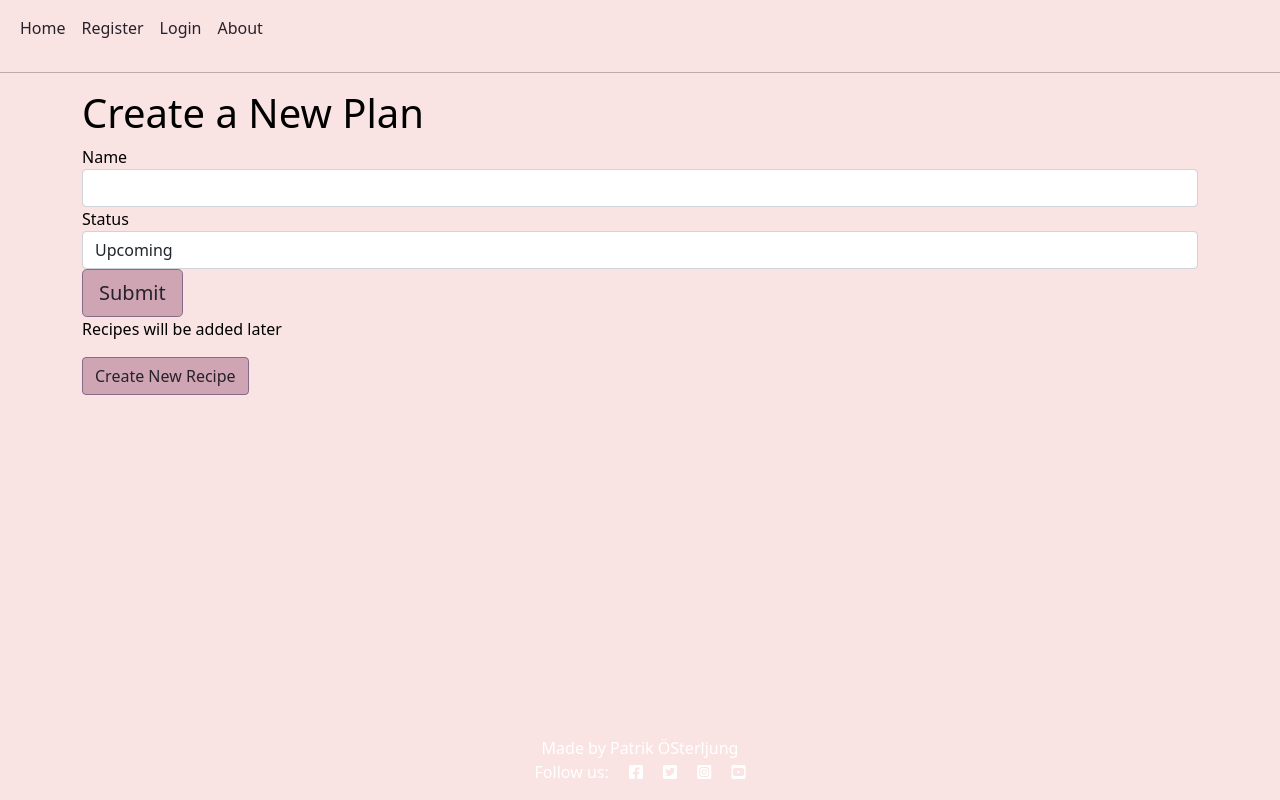
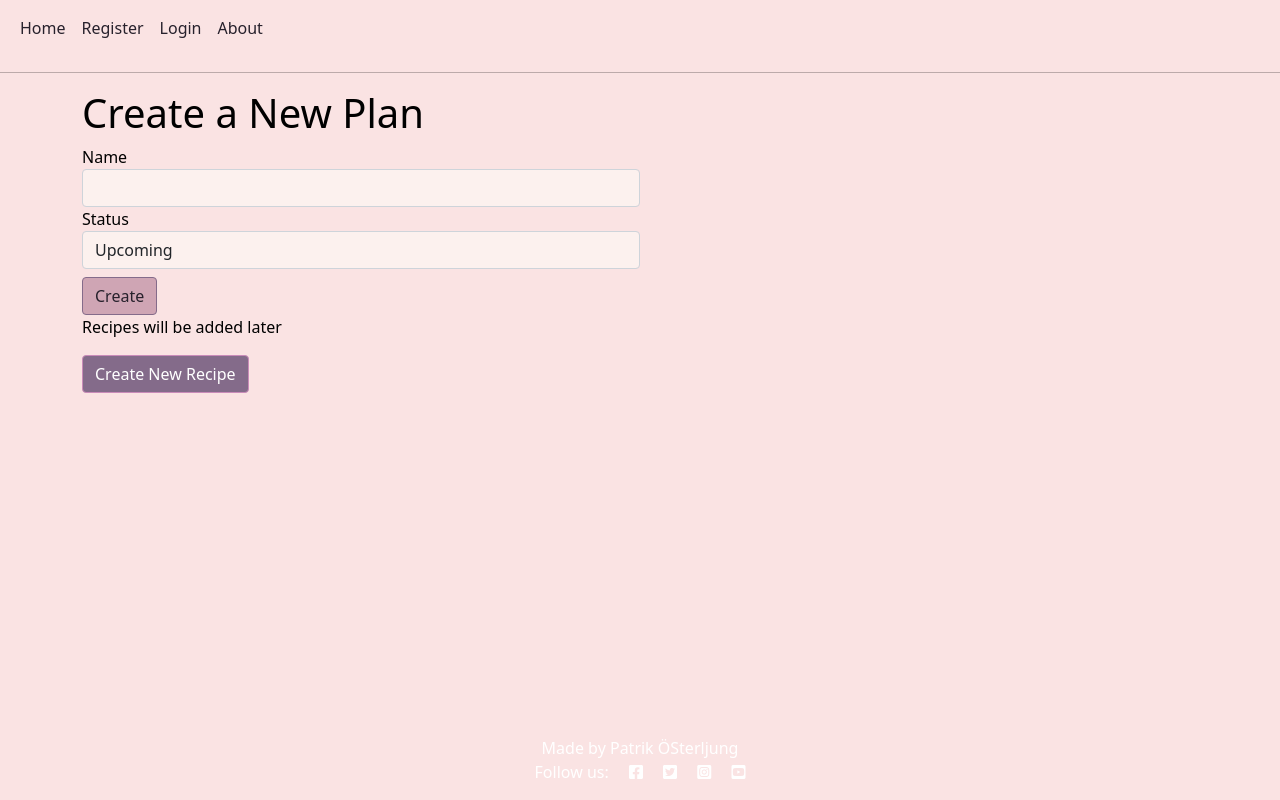
Before and after one commit to oljung/portfolio-project-4, a Django app: page /create-plan/ in a window 1280 px wide. Run offline with Django 4.2, Linux system fonts and the light colour scheme; some libraries are stand-ins or nearby versions.

Commit message:
feat: style for recipe_details and plan_details

```diff
--- a/static/css/style.css
+++ b/static/css/style.css
@@ -21,6 +21,7 @@ body {
     --main-text-color: black;
     --accent-text-color: #846B8A;
     --list-bg-color: #F7D4BC;
+    --input-bg-color: #FCF1EE;
 }
 
 /* Nav Links */
@@ -65,6 +66,10 @@ body {
 
 .list-background {
     background-color: var(--list-bg-color);
+}
+
+.input-background {
+    background-color: var(--input-bg-color);
 }
 
 /* PLans page */
@@ -127,6 +132,8 @@ body {
    font-weight: 600;
 }
 
+/* List items and links */
+
 .list-button {
     text-decoration: none;
     color: var(--main-button-color);
@@ -145,7 +152,22 @@ body {
     color: var(--accent-text-color);
 }
 
+/* Create/Edit Plan */
+
+.button-container {
+    margin-top: 10px;
+    display: inline-flex;
+    justify-content: space-between;
+}
+
 /* Media Queries */
+
+@media screen and (min-width: 993px) {
+    .form-control {
+        max-width: 50%;
+    }
+}
+
 @media screen and (max-width: 500px) {
 
     .recipe-item-name {
--- a/templates/plan_detail.html
+++ b/templates/plan_detail.html
@@ -14,13 +14,13 @@
         <div class="form-group" id="div-id-name">
             <label for="name" class="requiredField">Name</label>
             <div>
-                <input type="text" aria-label="Name" name="name" class="form-control">
+                <input type="text" aria-label="Name" name="name" class="form-control input-background">
             </div>
         </div>
         <div class="form-group" id="div-id-status">
             <label for="status" class="requiredField">Status</label>
             <div>
-                <select name="status" id="status" class="select form-control">
+                <select name="status" id="status" class="select form-control input-background">
                     <option value="0">Upcoming</option>
                     <option value="1">Active</option>
                     <option value="2">Previous</option>
@@ -28,12 +28,12 @@
             </div>
         </div>
         {% csrf_token %}
-        <button type="submit" class="btn btn-success btn-lg">Submit</button>
+        <button type="submit" class="btn btn-success mt-2">Create</button>
         <p>Recipes will be added later</p>
     </form>
 
     <div>
-        <a href="{% url 'create_recipe' plan_id=0 %}" class="btn btn-success">Create New Recipe</a>
+        <a href="{% url 'create_recipe' plan_id=0 %}" class="btn btn-primary">Create New Recipe</a>
     </div>
 
     {% else %}
@@ -44,7 +44,7 @@
         <div class="form-group" id="div-id-name">
             <label for="name" class="requiredField">Name</label>
             <div>
-                <input type="text" aria-label="Name" name="name" class="form-control"
+                <input type="text" aria-label="Name" name="name" class="form-control input-background"
                     value="{{ plan.name }}"
                 >
             </div>
@@ -52,7 +52,7 @@
         <div class="form-group" id="div-id-status">
             <label for="status" class="requiredField">Status</label>
             <div>
-                <select name="status" id="status" class="select form-control">
+                <select name="status" id="status" class="select form-control input-background">
                     {% if plan.status == 0 %}
                     <option value="0" selected>Upcoming</option>
                     {% else %}
@@ -72,14 +72,20 @@
             </div>
         </div>
         {% csrf_token %}
-        <button type="submit" class="btn btn-success">Edit</button>
+
+        <div class="col-md-6 button-container">
+            <button type="submit" class="btn btn-success">Edit Plan</button>
+            <a href="{% url 'recipe_list' plan.id %}" class="btn btn-success">Add Recipe</a>
+            <a href="{% url 'create_recipe' plan.id %}" class="btn btn-primary">Create New Recipe</a>
+        </div>
     </form>
+
 
     <form action="{% url 'remove_recipe' plan.id %}" method="POST">
         <div class="row">
             <div class="form-group col-md-4" id="div-id-recipe">
-                <label for="recipe">Recipes</label>
-                <select name="recipe" id="recipe" multiple class="list-background">
+                <h4>Recipes</h4>
+                <select name="recipe" id="recipe" multiple class="form-control input-background">
                     {% if plan.recipes %}
                         {% for recipe in plan.recipes.all %}
                             <option value="{{ recipe.id }}">
@@ -92,17 +98,11 @@
                         {% endfor %}
                     {% endif %}
                 </select>
-            </div>
-            <div class="col-md-2">
-                <a href="{% url 'recipe_list' plan.id %}" class="btn btn-success">Add Recipe</a>
+                <button type="submit" class="btn btn-danger">Delete Recipe</button>
             </div>
         </div>
         {% csrf_token %}
-        <button type="submit" class="btn btn-danger">Delete</button>
     </form>
-    <div>
-        <a href="{% url 'create_recipe' plan.id %}" class="btn btn-success">Create New Recipe</a>
-    </div>
     {% endif %}
 
 
--- a/templates/plans.html
+++ b/templates/plans.html
@@ -42,7 +42,7 @@
                         <span class="recipe-item-created">{{ recipe.created_by }}</span>
                     </li>
                 {% endfor %}
-                <button class="btn btn-success btn-shopping" onclick="showForm('shopping-form');">
+                <button class="btn btn-success m-2" onclick="showForm('shopping-form');">
                     Create Shopping list
                 </button>
             </ul>
```
Also changed, not shown: templates/recipe_details.html (+13 -12 lines).
